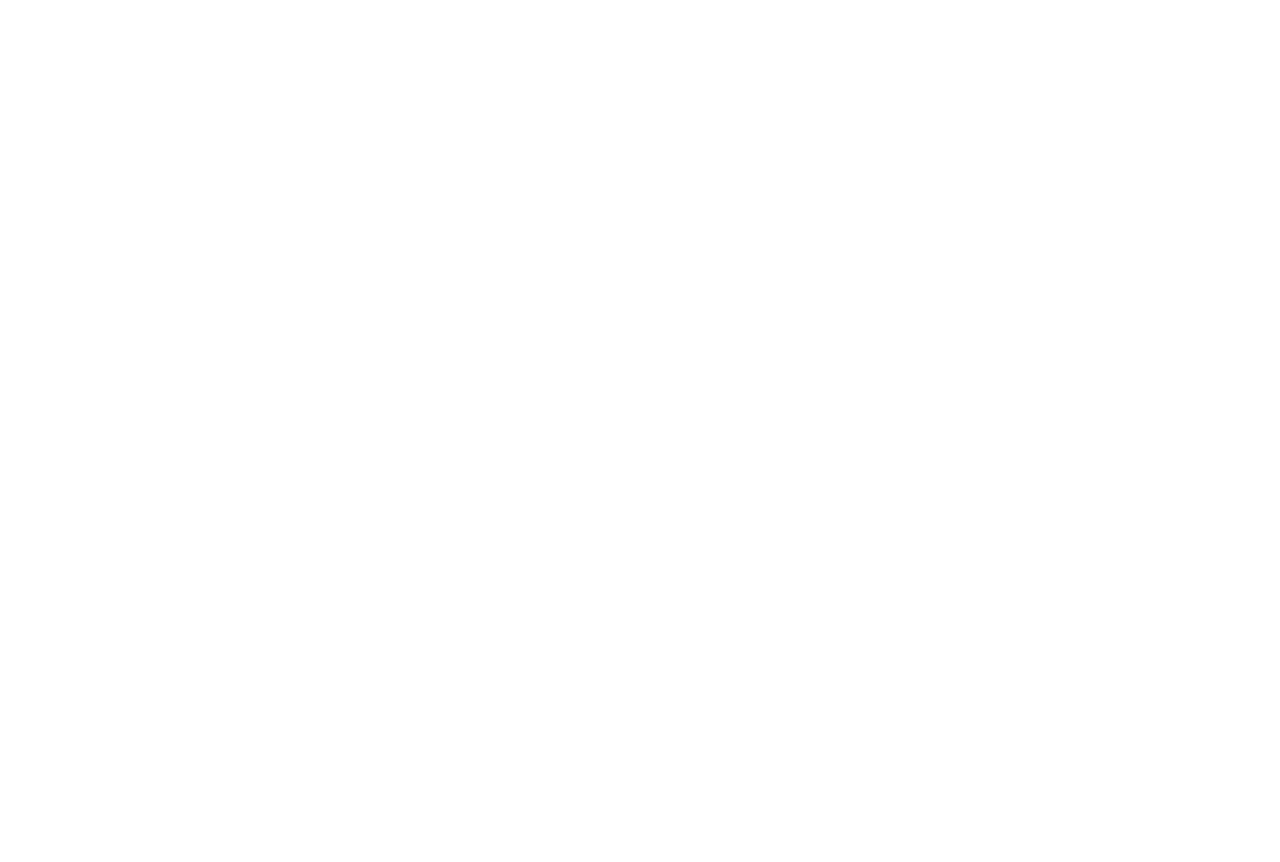
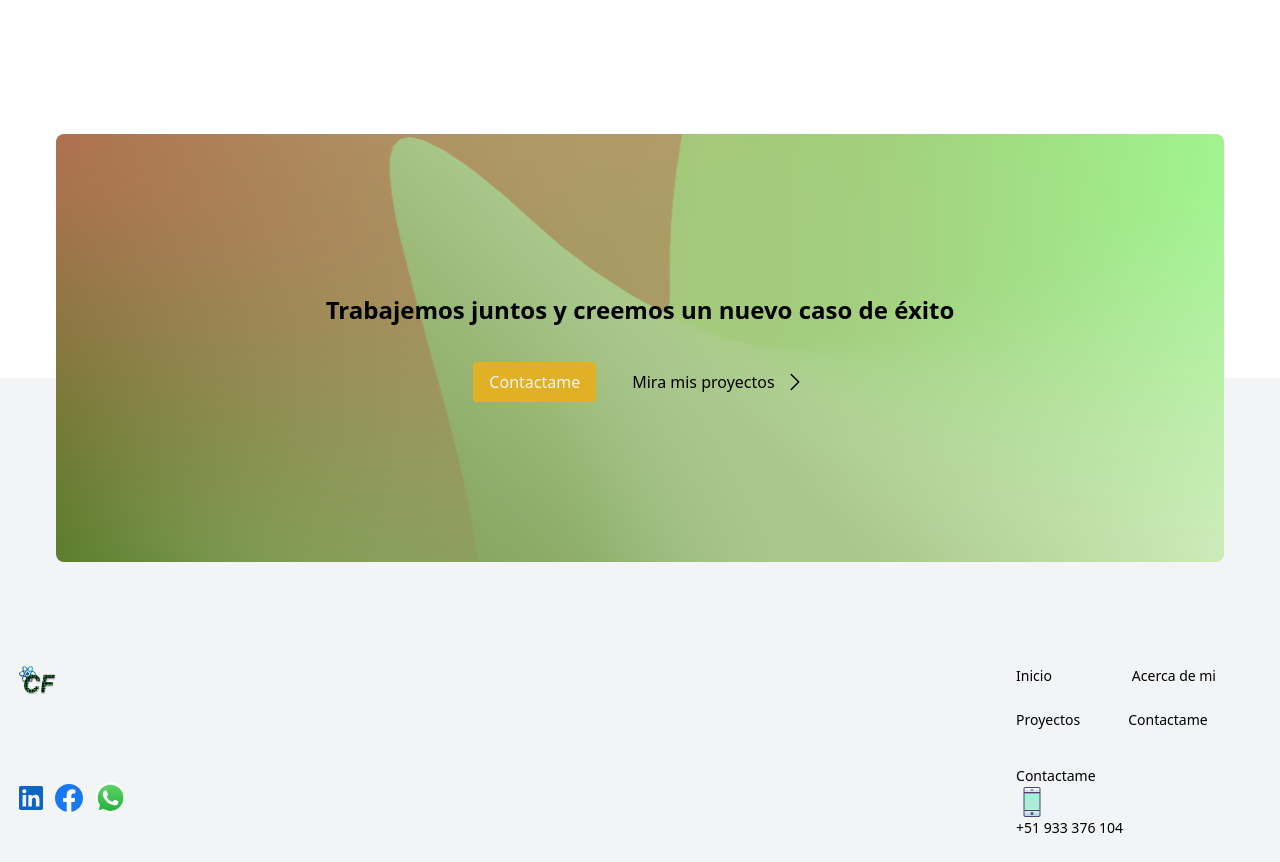
Before and after one commit to CarlosDavid-AM/Carlos-Developer, a React (Vite) app: page / in a window 1280 px wide. Shown: the part 1604-2466 px from the top of the page. Before the commit the page ends 1682 px from the top, so only its background shows below. Built offline with nearby package versions, Linux system fonts and the light colour scheme.

Commit message:
Se crea el footer en forma de componente.

```diff
--- a/src/App.jsx
+++ b/src/App.jsx
@@ -6,6 +6,7 @@ import formacion from "./img/Formacion.png"
 import ListaCrips from "./component/atm/indexComponent/ListaCrips"
 import Presentacion from "./component/atm/indexComponent/Presentacion"
 import SobreMi from "./component/atm/indexComponent/SobreMi"
+import MainFooter from "./component/MainFooter"
 
 function App() {
   return (
@@ -63,6 +64,9 @@ function App() {
 
       {/* Primera parte del body 4/4 */}
       <SobreMi />
+
+      {/* Footer */}
+      <MainFooter />
     </>
   )
 }
--- a/src/component/MainFooter.jsx
+++ b/src/component/MainFooter.jsx
@@ -1,6 +1,70 @@
+import Botom from "./atm/Botom"
+import Logo from "../img/Logo.png"
+import Linkedin from "../img/svg/linkedin.svg"
+import Facebook from "../img/svg/facebook.svg"
+import Whatsapp from "../img/svg/whatsapp.svg"
+import Telefono from "../img/telefono.png"
+
 const MainFooter = () => {
   return(
-    <></>
+    <div>
+      <div className="-mb-60 relative z-10">
+        <div className="fondo m-14 py-40 rounded-lg">
+          <div className="text-center flex flex-col items-center">
+            <h1 className="font-semibold text-2xl">
+              Trabajemos juntos y creemos un nuevo caso de éxito
+            </h1>
+            <div className="pt-9 flex gap-x-9 items-center">
+              <Botom name="Contactame" />
+              <div className="flex items-center gap-x-2">
+                <a href="" className="font-light">
+                  Mira mis proyectos
+                </a>
+                <svg xmlns="http://www.w3.org/2000/svg" fill="none" viewBox="0 0 24 24" stroke-width="1.5" stroke="currentColor" class="w-6 h-6">
+                  <path stroke-linecap="round" stroke-linejoin="round" d="M8.25 4.5l7.5 7.5-7.5 7.5" />
+                </svg>
+              </div>
+            </div>
+          </div>
+        </div>
+      </div>
+
+      <div className="bg-gray-100 pt-72 relative z-0">
+        <div className="container mx-auto pr-16 flex justify-between">
+          <div className="flex flex-col gap-y-9">
+            <div>
+              <img className="h-8" src={Logo} alt="Logo"/>
+            </div>
+            <div className="flex justify-between">
+              <div className="flex justify-between py-12 gap-x-3 items-center">
+                <img class="h-6" src={Linkedin} alt="linkedin"/>
+                <img class="h-7" src={Facebook} alt="facebook"/>
+                <img class="h-8" src={Whatsapp} alt="whatsapp"/>
+              </div>
+            </div>
+          </div>
+          <div className="flex flex-col gap-y-9 text-sm">
+            <div className="flex flex-col gap-y-6">
+              <div className="flex">
+                <a href="">Inicio</a>
+                <a href="" className="pl-20">Acerca de mi</a>
+              </div>
+              <div className="flex">
+                <a href="">Proyectos</a>
+                <a href="" class="pl-12" >Contactame</a>
+              </div>
+            </div>
+            <div>
+              <div>Contactame</div>
+              <div>
+                <img className="h-8" src={Telefono} alt="telefono"/>
+                <span>+51 933 376 104</span>
+              </div>
+            </div>
+          </div>
+        </div>
+      </div>
+    </div>
   )
 }
 
--- a/src/component/atm/indexComponent/SobreMi.jsx
+++ b/src/component/atm/indexComponent/SobreMi.jsx
@@ -14,7 +14,7 @@ const SobreMi = () => {
 
           <div className="w-1/2 pr-48 flex flex-col gap-y-6">
             <h2 className="font-medium text-xl">
-              Un poco sobre
+              Un poco sobre mi
             </h2>
             <p className="text-sm">
               Soy un apasionado programador front-end con experiencia en HTML, CSS y JavaScript.
```
